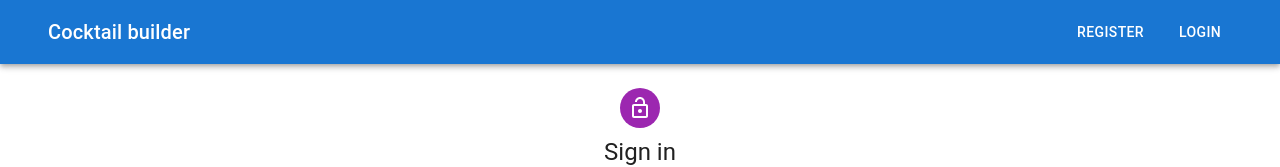
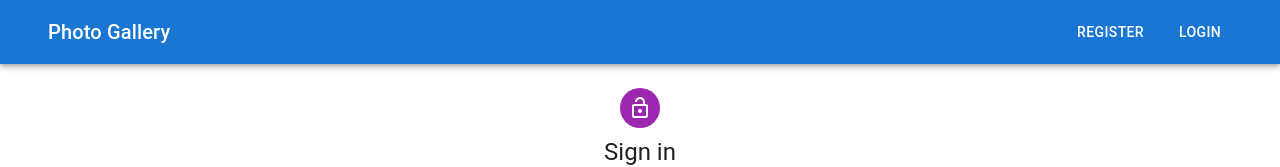
Before and after one commit to DarkFlarex/test-12, a React (Vite) app in the folder frontend/: page /login in a window 1280 px wide. Shown: the top 167 px of the page. Built offline with nearby package versions, Linux system fonts and the light colour scheme.

Commit message:
Добавили название в header

```diff
--- a/frontend/src/UI/AppToolbar/AppToolbar.tsx
+++ b/frontend/src/UI/AppToolbar/AppToolbar.tsx
@@ -24,7 +24,7 @@ const AppToolbar = () => {
             <Grid container alignItems="center" justifyContent="space-between">
               <Grid item>
                 <Typography variant="h6" component="div">
-                  <StyledLink to="/">Cocktail builder</StyledLink>
+                  <StyledLink to="/">Photo Gallery</StyledLink>
                 </Typography>
               </Grid>
 
--- a/frontend/src/features/Photo/components/PhotoForm.tsx
+++ b/frontend/src/features/Photo/components/PhotoForm.tsx
@@ -7,7 +7,6 @@ import {Grid, TextField} from "@mui/material";
 import FileInput from "../../../UI/FileInput/FileInput";
 import {LoadingButton} from "@mui/lab";
 import SaveIcon from '@mui/icons-material/Save';
-
 
 interface Props {
     isLoading: boolean;
```
Also changed, not shown: frontend/src/app/store.ts (line endings or trailing spaces), frontend/src/features/OnePhotoUser/components/PhotosOneUserItem.tsx (line endings or trailing spaces), frontend/src/features/Photo/components/PhotoItem.tsx (line endings or trailing spaces), 1 other file (tests, documents, lock files or other folders).
